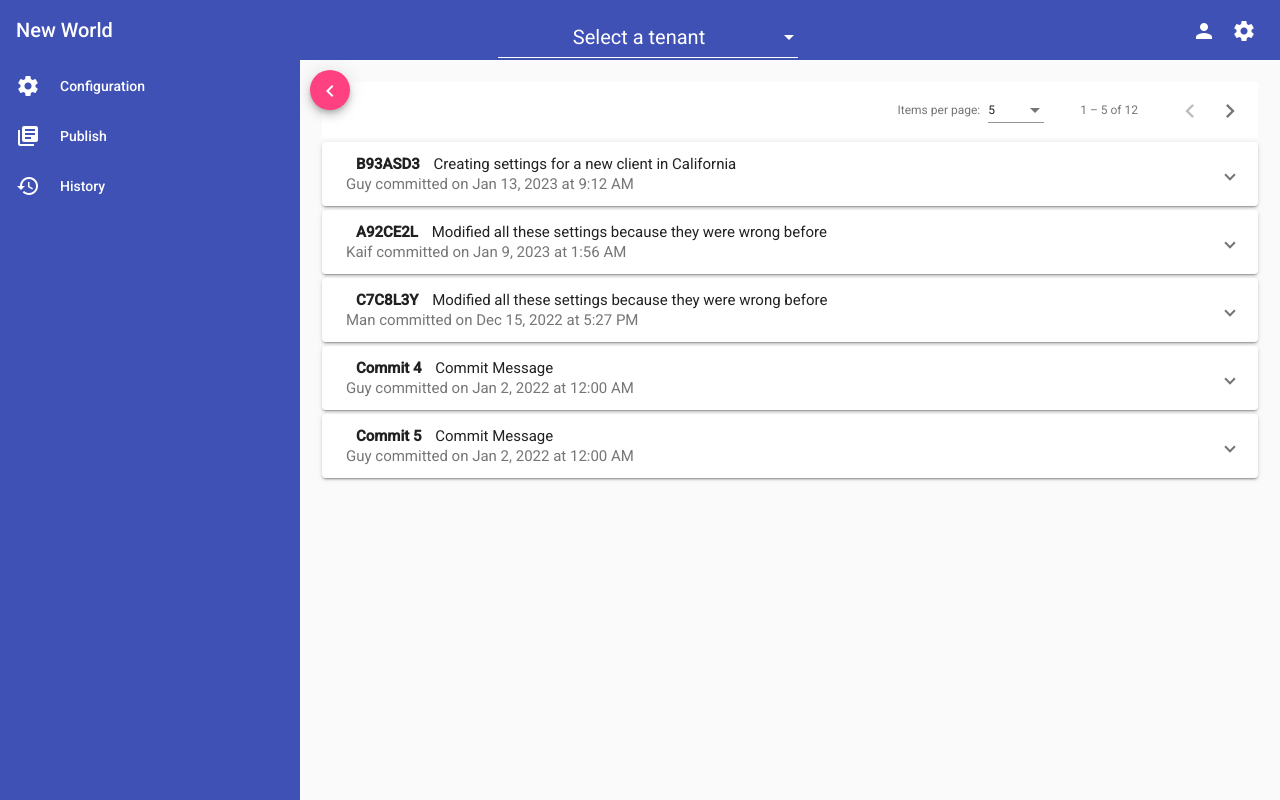
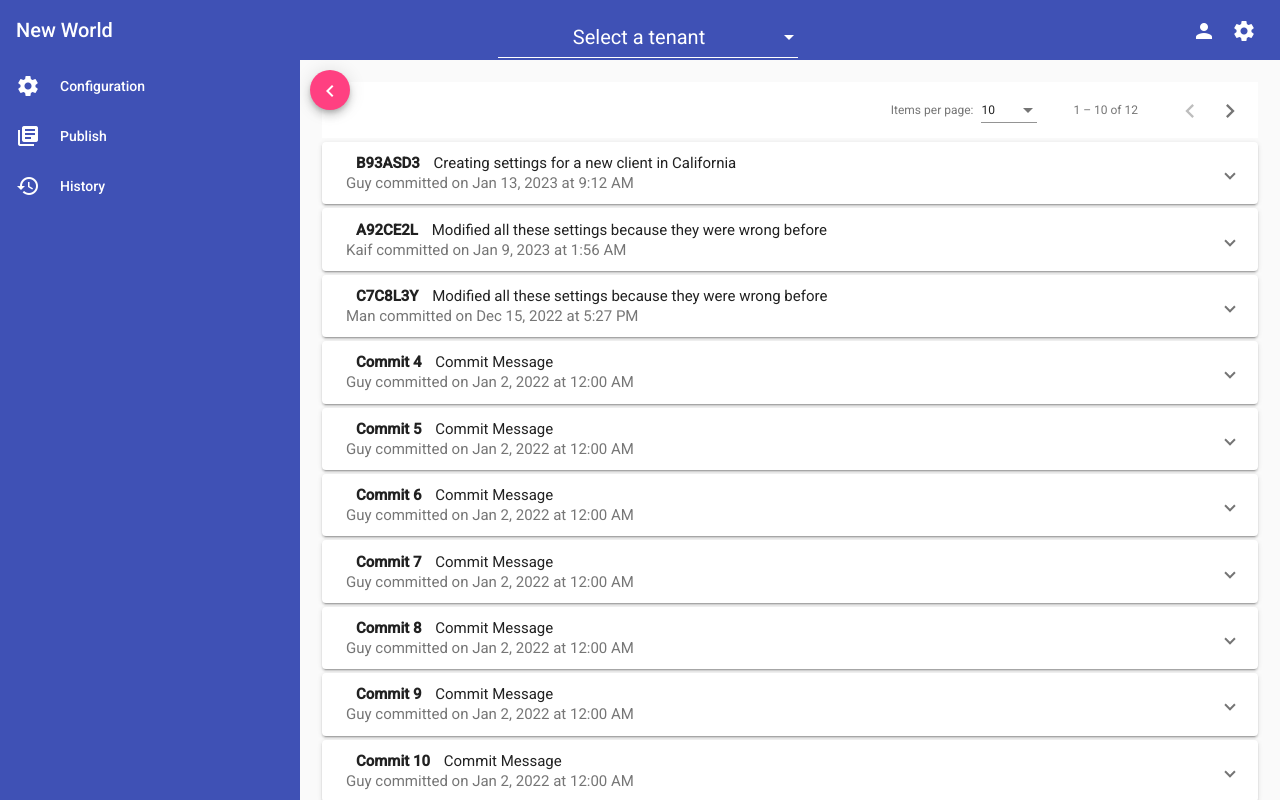
Before and after one commit to NWMSOEConfig/insight, an Angular app in the folder Insight/InsightApp/: page /history in a window 1280 px wide. Built offline with nearby package versions, Linux system fonts and the light colour scheme.

Commit message:
adjust card height and starter page size

```diff
--- a/Insight/InsightApp/src/app/history-page/history-page.component.css
+++ b/Insight/InsightApp/src/app/history-page/history-page.component.css
@@ -13,7 +13,7 @@
 }
 
 .mat-expansion-panel-header {
-  min-height: 8vh;
+  min-height: 7.8vh;
 }
 
 b {
--- a/Insight/InsightApp/src/app/history-page/history-page.component.ts
+++ b/Insight/InsightApp/src/app/history-page/history-page.component.ts
@@ -12,8 +12,8 @@ export class HistoryPageComponent implements OnInit {
   mockCommits: any;
   few = 4; // what "Few" means in getFirstFewFromBatch method
   pageIndex = 0;
-  pageSize = 5;
-  pageSizeOptions = [this.pageSize, 10, 20];
+  pageSize = 10;
+  pageSizeOptions = [this.pageSize, this.pageSize * 2, this.pageSize * 5];
   pageEvent: PageEvent = new PageEvent();
 
   constructor(private apiService: ApiService) {
```
